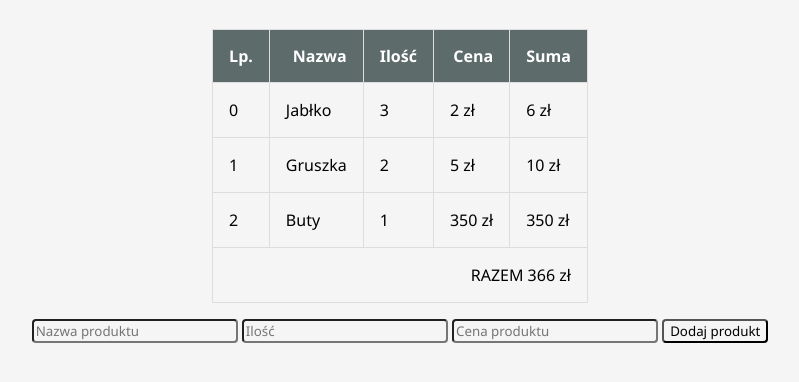
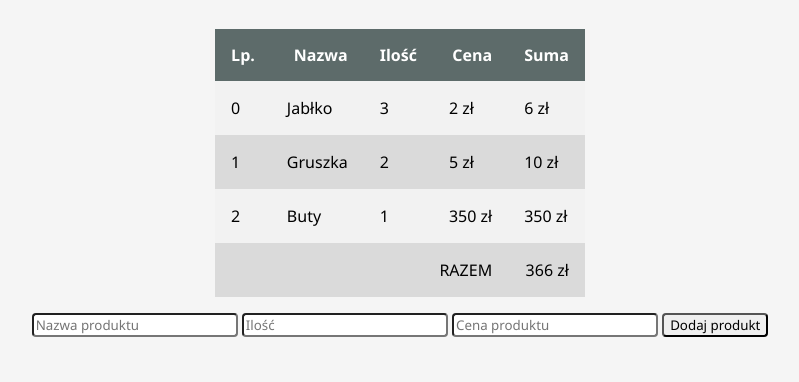
Before and after one commit to adamfoxman/js_paragon, a plain HTML site: page index.html in a window 1280 px wide. Shown: the part 108-490 px from the top of the page, without its empty margins (240-1039 px from the left). Drawn offline with Linux system fonts and the light colour scheme.

Commit message:
striping

```diff
--- a/ProductList.js
+++ b/ProductList.js
@@ -51,7 +51,7 @@ export default class ProductList {
     getFullSum(){
         let sum = 0;
         this._product_list.forEach(p => sum+=p.getSumValue());
-        return 'RAZEM ' + sum + ' zł';
+        return sum + ' zł';
     }
 
     display() {
--- a/main.js
+++ b/main.js
@@ -46,9 +46,11 @@ function appendTableHeadings(table) {
 function appendTableSumRow(table,sum){
     if (typeof table === 'object') {
         var row = table.insertRow(-1);
-        var cell = row.insertCell(-1);
-        cell.colSpan = 5;
-        cell.innerHTML = sum;
+        var sumName = row.insertCell(-1);
+        sumName.colSpan = 4;
+        sumName.innerHTML = 'RAZEM';
+        var sumValue = row.insertCell(-1);
+        sumValue.innerHTML = sum;
     }
 }
 
--- a/style.css
+++ b/style.css
@@ -1,9 +1,10 @@
 * {
-  background-color: whitesmoke;
+  /* background-color: whitesmoke; */
   font-family: "Segoe UI", Tahoma, Geneva, Verdana, sans-serif;
 }
 
 body {
+  background-color: whitesmoke;
   display: flex;
   flex-direction: column;
   align-items: center;
@@ -39,7 +40,7 @@ body {
 .product_table td,
 .product_table th {
   text-align: right;
-  border: 1px solid #ddd;
+  /* border: 1px solid #ddd; */
   padding: 1rem;
 }
 
@@ -54,10 +55,10 @@ body {
   text-align: left;
 }
 
-#product tr:nth-child(even) {
-  background-color: #f2f2f2 i !important;
+.product_table tr:nth-child(even) {
+  background-color: #f2f2f2;
 }
 
-#product tr:nth-child(odd) {
-  background-color: #746f6f !important;
+.product_table tr:nth-child(odd) {
+  background-color: #dadada;
 }
```
